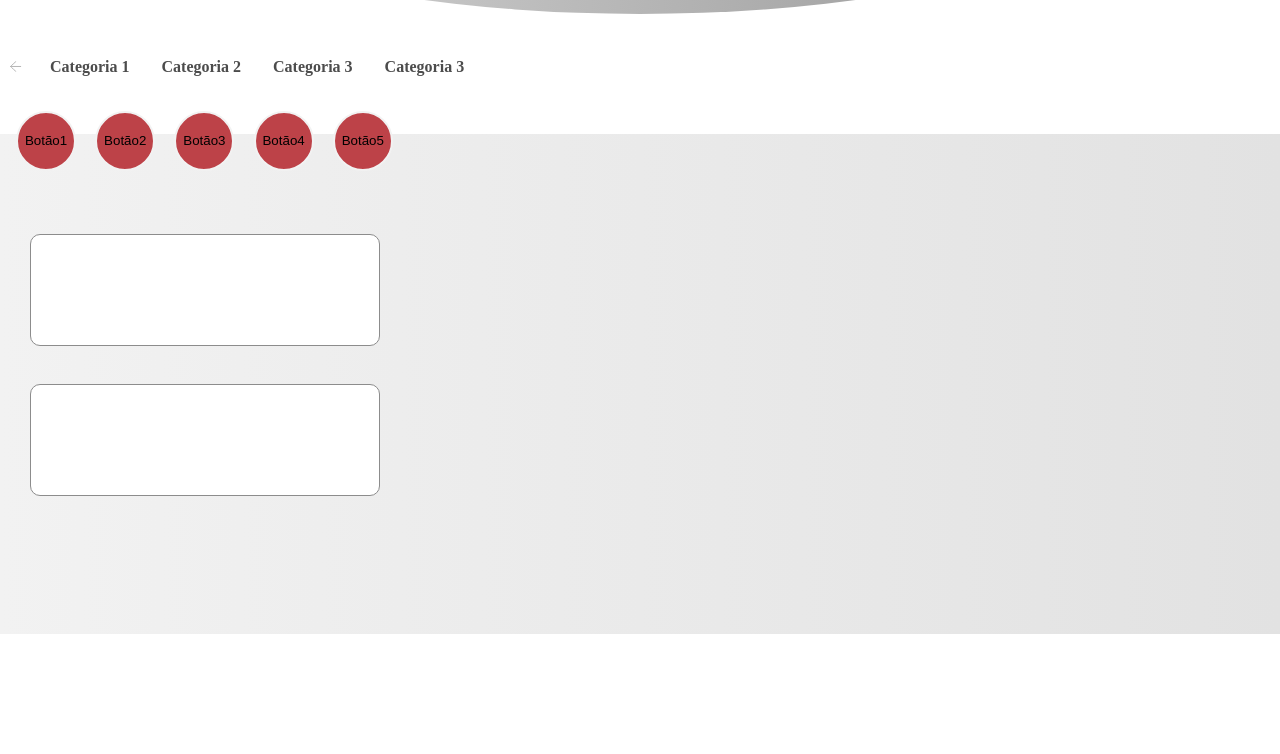
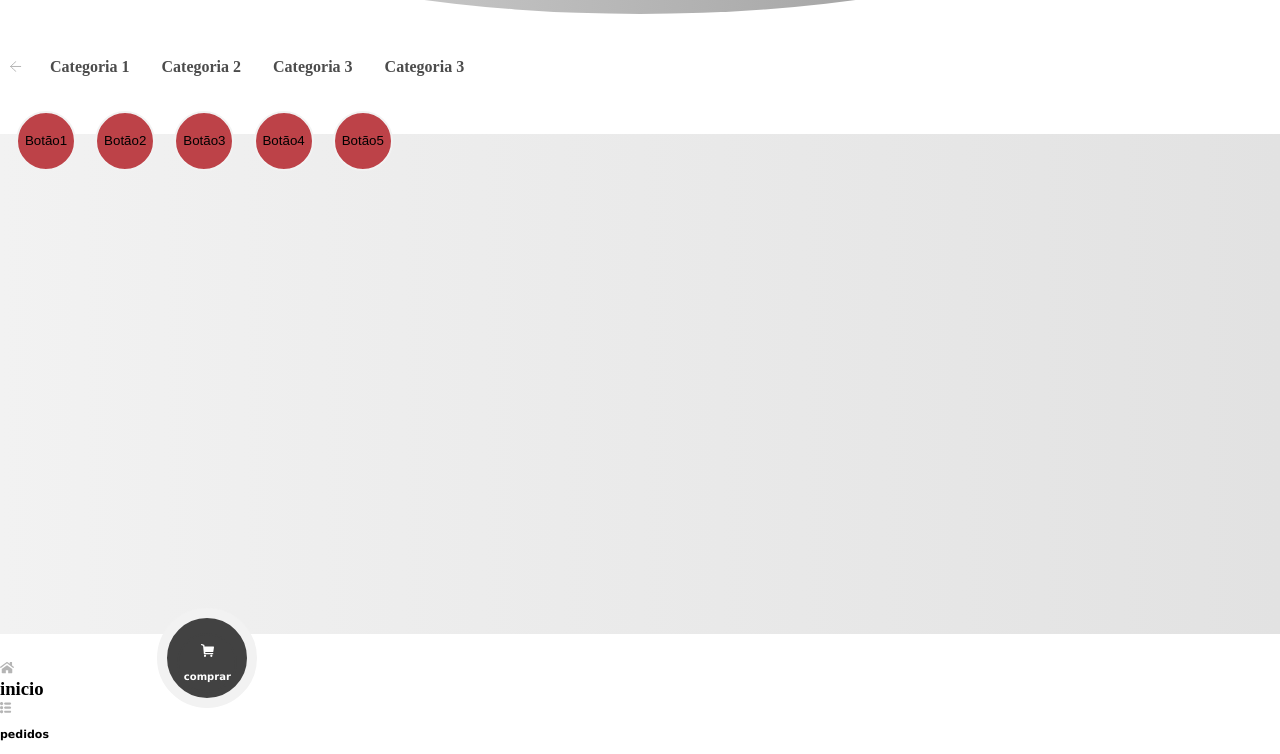
Before and after one commit to Librelones/tech, a plain HTML site: page index.html in a window 1280 px wide. Shown: the part 466-1220 px from the top of the page. Drawn offline with Linux system fonts and the light colour scheme.

Commit message:
Update style.css

```diff
--- a/style.css
+++ b/style.css
@@ -10,11 +10,21 @@ p {
     justify-self: left;
     margin-right: 30%;
     color: aliceblue;
+    font-family: Verdana, Geneva, Tahoma, sans-serif;
+    font-size: 80%;
 }
 
 h2{
   color: white;
-  font-size: 100%;
+  font-size: 75%;
+  margin-top: 20%;
+  font-family: Verdana, Geneva, Tahoma, sans-serif;
+}
+
+h4{
+  margin-top: 10px;
+  font-family: Verdana, Geneva, Tahoma, sans-serif;
+  font-size: 11px;
 }
 
 header {
@@ -32,18 +42,17 @@ header {
 footer{
 
     width: 414px;
-    height: 100px;
-    margin-top: 120%;
+    margin-top: 45%;
     position: absolute;
     background: white;
 }
 
 footer:before{
   content: '';
-  width: 100px;
+  width: 80px;
+  height: 80px;
   text-align: center;
-  height: 100px;
-  border-radius: 50%;
+   border-radius: 50%;
   background: #424242;
   border: 10px solid #f2f2f2;
   position: absolute;
@@ -52,16 +61,19 @@ footer:before{
   margin: -52px auto 0;
 }
 
-.icon1 {
 
-  margin-top: 15px;
-  margin-left: 50px;
+.icon {
+  height: 60px;
+  width: 60px;
+  margin-left: 100px;
+  transition-duration: 0.4s;
+  cursor: pointer;
+  position: relative;
+  color: #828282;
+  background: none;
+  border: none;
+  display: inline-block;
 
-}
-
-.icon2 {
-  margin-top: 10px;
-  margin-left: 350px;
 }
 
 .buttonshop {
@@ -79,6 +91,7 @@ footer:before{
   color: #f2f2f2;
 }
 
+
 .bt {
   background: none;
   border: none;
@@ -87,7 +100,7 @@ footer:before{
   cursor: pointer;
 }
 
-  .button {
+.button {
 
   margin-left: 1.2em;
   margin-top: -5em;
@@ -114,20 +127,29 @@ footer:before{
   background-image: linear-gradient(to right, #f2f2f2,#e2e2e2);
   position: absolute;
 
+
 }
 
+.middle p {
+
+  color: #8c8c8c;
+  margin-top: 10%;
+  margin-left: 10%;
+  font-family: Verdana, Geneva, Tahoma, sans-serif;
+  font-size: 75%;
+}
 /*intomiddle*/
 
-.intomiddle1{
-
+.intomiddle {
 
   color: #4c4c44;
   margin-left: 30px;
   margin-top: 150px;
+  margin-bottom: -115px;
   height: 100px;
   width: 350px;
-  position: absolute;
-  padding: 100px 10px 10px;
+  position: relative;
+  padding: 100px 15px 15px;
   justify-self: left;
   font-family: sans-serif;
   font-size: 90%;
@@ -137,23 +159,6 @@ footer:before{
   border-radius: 10px;
 }
 
-.intomiddle2{
-
-  color: #4c4c44;
-  margin-left: 30px;
-  margin-top: 300px;
-  height: 100px;
-  width: 350px;
-  position: absolute;
-  padding: 100px 10px 10px;
-  justify-self: left;
-  font-family: sans-serif;
-  font-size: 90%;
-  background: white;
-  border: solid #8c8c8c;
-  border-width: thin;
-  border-radius: 10px;
-}
 
 /*scrollmenu*/
 
```
